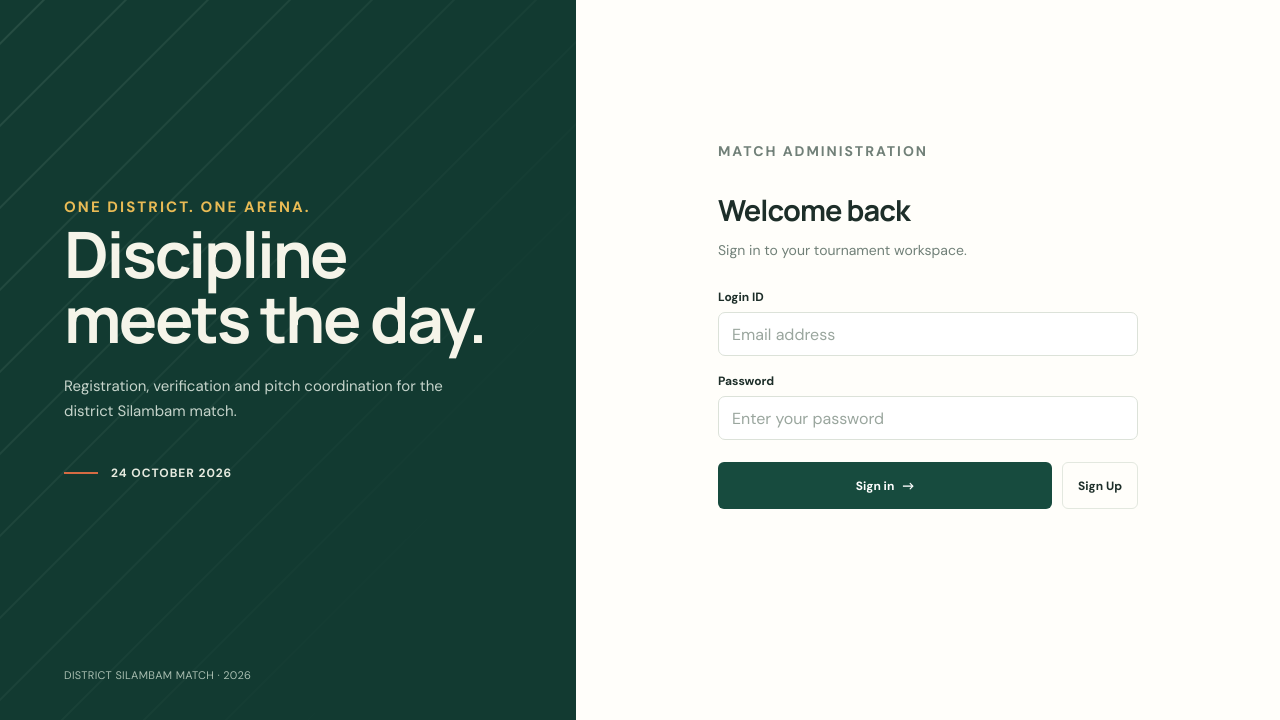
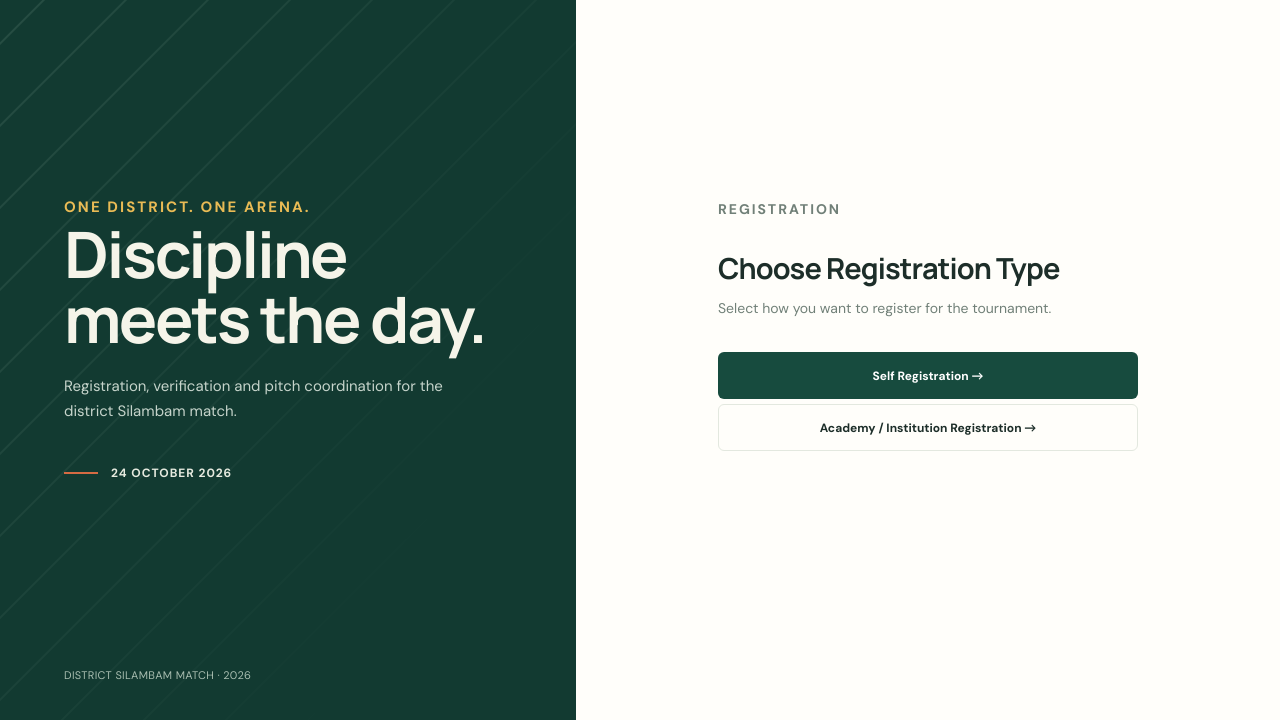
Before and after one commit to hariprasad-research/Vettai, a plain HTML site: page index.html in a window 1280 px wide. Shown: the part 80-800 px from the top of the page. Drawn offline with nearby package versions, Linux system fonts and the light colour scheme.

Commit message:
fix: show registration page on initial load

```diff
--- a/app.js
+++ b/app.js
@@ -52,7 +52,7 @@ const seed = {
 let data = loadData();
 // Never trust a browser-stored role; authenticate with Supabase.
 let session = null;
-let authView = 'login';
+let authView = 'registration';
 let signupCreatedId = null;
 let activePage = 'dashboard';
 let selectedInstitute = null;
@@ -337,9 +337,17 @@ function toast(message, error = false) {
 
 
 
+
 function render() {
   const root = document.querySelector('#app');
-  if (!session) { root.innerHTML = renderLogin(); return; }
+
+  if (!session) {
+    root.innerHTML = authView === 'login'
+      ? renderLogin()
+      : renderRegistrationChoice();
+    return;
+  }
+
   if (session.role === 'INSTITUTE' && !currentInstitute()) { logout(); return; }
   const visibleNav = NAV_ITEMS.filter(item => item.roles.includes(session.role));
   if (activePage === 'institute-detail' && !isOrganiser()) activePage = 'dashboard';
@@ -379,6 +387,40 @@ function profileRow() {
   return `<div class="profile-row"><div class="avatar">${esc(initials)}</div><div class="profile-meta"><strong>${esc(name)}</strong><small>${esc(role)}</small></div><button class="logout-icon" data-action="logout" title="Log out" aria-label="Log out">↗</button></div>`;
 }
 
+function renderRegistrationChoice() {
+  return `<div class="login-shell">
+    <section class="login-art">${brand()}
+      <div class="art-copy">
+        <p class="eyebrow">One district. One arena.</p>
+        <h1>Discipline meets the day.</h1>
+        <p>Registration, verification and pitch coordination for the district Silambam match.</p>
+        <div class="event-stamp">24 OCTOBER 2026</div>
+      </div>
+      <div class="art-foot">DISTRICT SILAMBAM MATCH · 2026</div>
+    </section>
+
+    <section class="login-main">
+      <div class="login-panel">
+        <p class="eyebrow">Registration</p>
+        <h2>Choose Registration Type</h2>
+        <p>Select how you want to register for the tournament.</p>
+
+        <button class="btn btn-primary btn-wide"
+          type="button"
+          data-action="self-registration">
+          Self Registration →
+        </button>
+
+        <button class="btn btn-outline btn-wide"
+          type="button"
+          data-action="academy-registration">
+          Academy / Institution Registration →
+        </button>
+      </div>
+    </section>
+  </div>`;
+}
+
 function renderLogin() {
   if (authView === 'signup') return renderAcademySignup();
   if (authView === 'signup-success') return renderSignupSuccess();
@@ -386,7 +428,13 @@ function renderLogin() {
   return `<div class="login-shell">
     <section class="login-art">${brand()}<div class="art-copy"><p class="eyebrow">One district. One arena.</p><h1>Discipline meets the day.</h1><p>Registration, verification and pitch coordination for the district Silambam match.</p><div class="event-stamp">24 OCTOBER 2026</div></div><div class="art-foot">DISTRICT SILAMBAM MATCH · 2026</div></section>
     <section class="login-main"><div class="login-panel"><p class="eyebrow">Match administration</p><h2>Welcome back</h2><p>Sign in to your tournament workspace.</p>
-      <form id="login-form"><div class="field"><label for="login-id">Login ID</label><input id="login-id" name="loginId" autocomplete="username" placeholder="Email address" required></div><div class="field"><label for="login-password">Password</label><input id="login-password" name="password" type="password" autocomplete="current-password" placeholder="Enter your password" required></div><div class="login-actions"><button class="btn btn-primary btn-wide" type="submit">Sign in <span aria-hidden="true">→</span></button><button class="btn btn-outline btn-inline" type="button" data-action="show-signup">Sign Up</button></div></form>
+      <form id="login-form"><div class="field"><label for="login-id">Login ID</label><input id="login-id" name="loginId" autocomplete="username" placeholder="Email address" required></div><div class="field"><label for="login-password">Password</label><input id="login-password" name="password" type="password" autocomplete="current-password" placeholder="Enter your password" required></div><div class="login-actions">
+<button class="btn btn-outline btn-wide"
+  type="button"
+  data-action="back-to-registration">
+  ← Back to Registration
+</button>
+<button class="btn btn-primary btn-wide" type="submit">Sign in <span aria-hidden="true">→</span></button><button class="btn btn-outline btn-inline" type="button" data-action="show-signup">Sign Up</button></div></form>
     </div></section>
   </div>`;
 }
@@ -795,10 +843,42 @@ document.addEventListener('click', event => {
     return;
   }
   const actionButton = event.target.closest('[data-action]');
+
+
+
   if (!actionButton) return;
   const action = actionButton.dataset.action;
+
+
+if (action === 'academy-registration') {
+  authView = 'login';
+  render();
+  return;
+}
+
+
+if (action === 'back-to-registration') {
+  authView = 'registration';
+  render();
+  return;
+}
+
   if (action === 'show-signup') { authView = 'signup'; render(); return; }
   if (action === 'show-login') { authView = 'login'; render(); return; }
+
+  if (action === 'self-registration') {
+  window.location.href = 'https://forms.gle/ythS4AWjPrLGaEwt9'; //g-form link
+  return;
+}
+
+
+
+// if (action === 'academy-registration') {
+//   console.log('Academy button clicked');
+//   authView = 'login';
+//   render();
+//   return;
+// }
 
   const button = actionButton;
   if (action === 'demo-login') login(button.dataset.role, button.dataset.role === 'INSTITUTE' ? 'INS001' : null);
--- a/styles.css
+++ b/styles.css
@@ -279,7 +279,7 @@ tbody tr:hover { background: #fbfcf8; }
   .sidebar, .topbar, .page-heading, .toolbar, .side-panel, .mobile-nav, .btn, .banner { display: none !important; }
   .app-shell { display: block; }
   .content { width: 100%; padding: 0; }
-  .content:before { content: 'DISTRICT SILAMBAM MATCH | 25 OCTOBER 2026'; display: block; margin: 0 0 16px; text-align: center; font: 700 16px Manrope, sans-serif; }
+  .content:before { content: 'DISTRICT SILAMBAM MATCH | 24 OCTOBER 2026'; display: block; margin: 0 0 16px; text-align: center; font: 700 16px Manrope, sans-serif; }
   .pitch-list { display: block; }
   .pitch-card { break-inside: avoid; margin: 0 0 20px; }
   .pitch-card-head { background: #f3f4ed !important; print-color-adjust: exact; }
```
